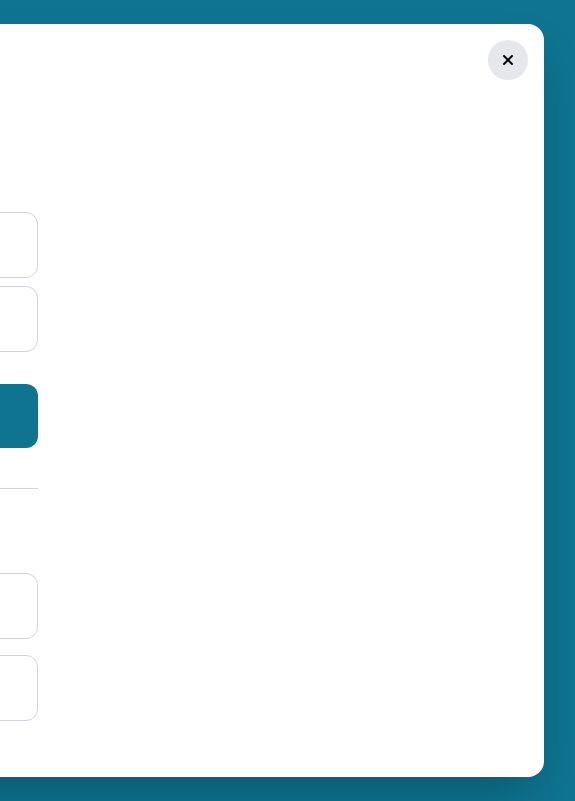
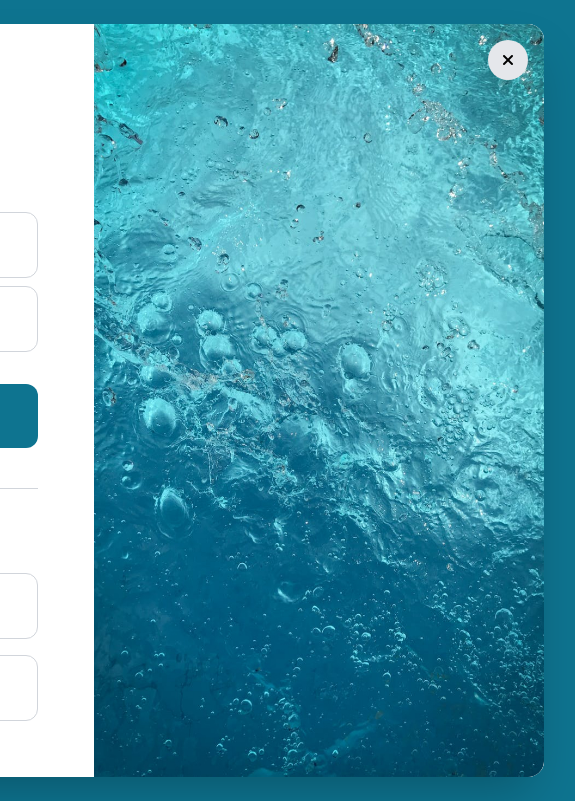
Before and after one commit to JoseDLR24/login-modal, a plain HTML site: page index.html in a window 1280 px wide. Shown: the full height of the page, 569-1144 px from the left. Drawn offline with nearby package versions, Linux system fonts and the light colour scheme; the site is published under a folder, as on GitHub Pages, so addresses that start at the root find nothing.

```diff
--- a/index.html
+++ b/index.html
@@ -42,7 +42,7 @@
                 </div>
             </div>
             <!-- right side -->
-            <img src="/images/image.jpg" alt=""class="w-[450px] hidden md:block rounded-r-2xl">
+            <img src="./images/image.jpg" alt=""class="w-[450px] hidden md:block rounded-r-2xl">
             <!-- close btn -->
             <div class="group absolute -top-5 right-4 flex items-center justify-center w-10 h-10 bg-gray-200 rounded-full md:top-4 hover:bg-red-600 hover:text-white transition duration-200 hover:-translate-y-0.5">
                 <button><i class="fa-solid fa-xmark"></i></button>
```
Also changed, not shown: 1 other file.
